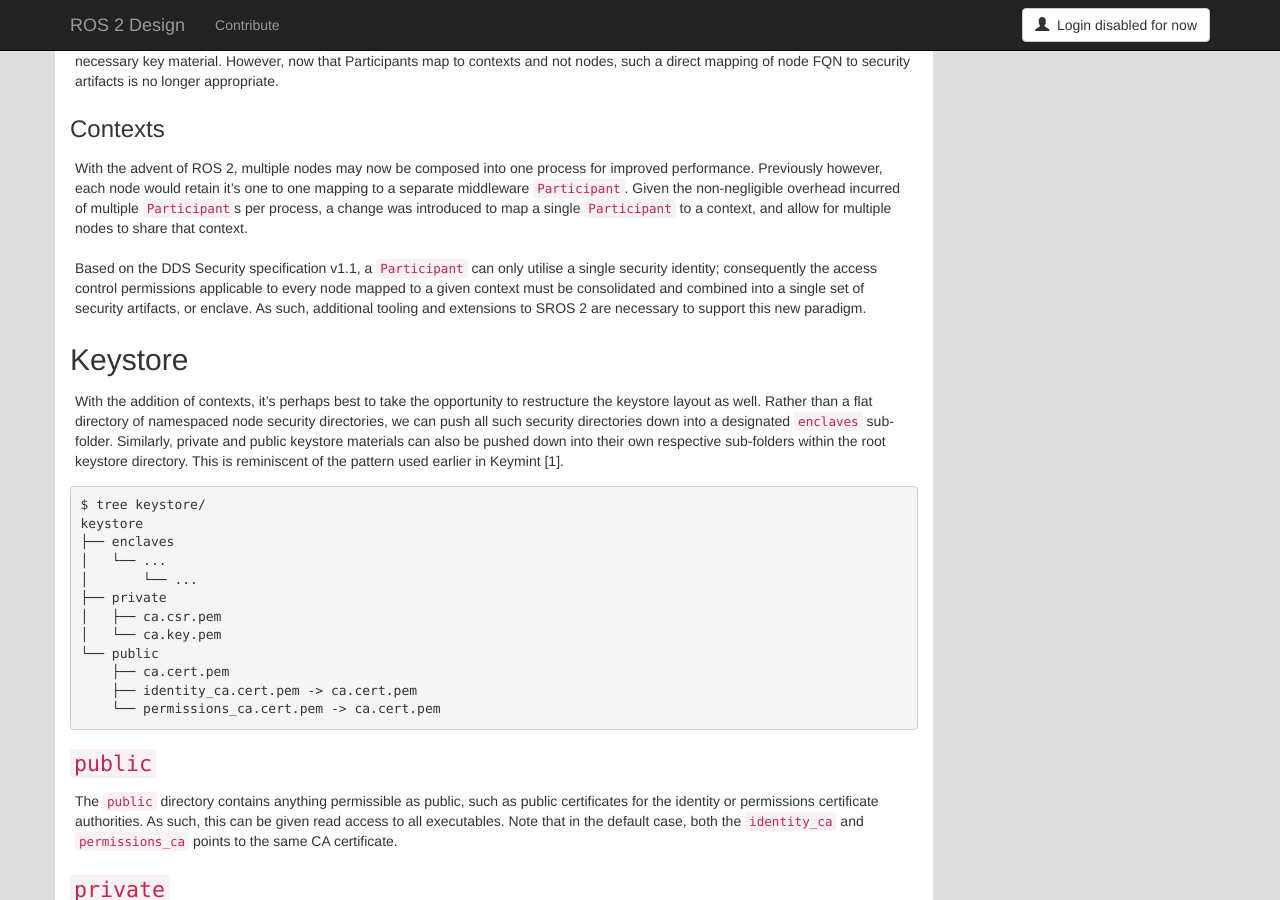
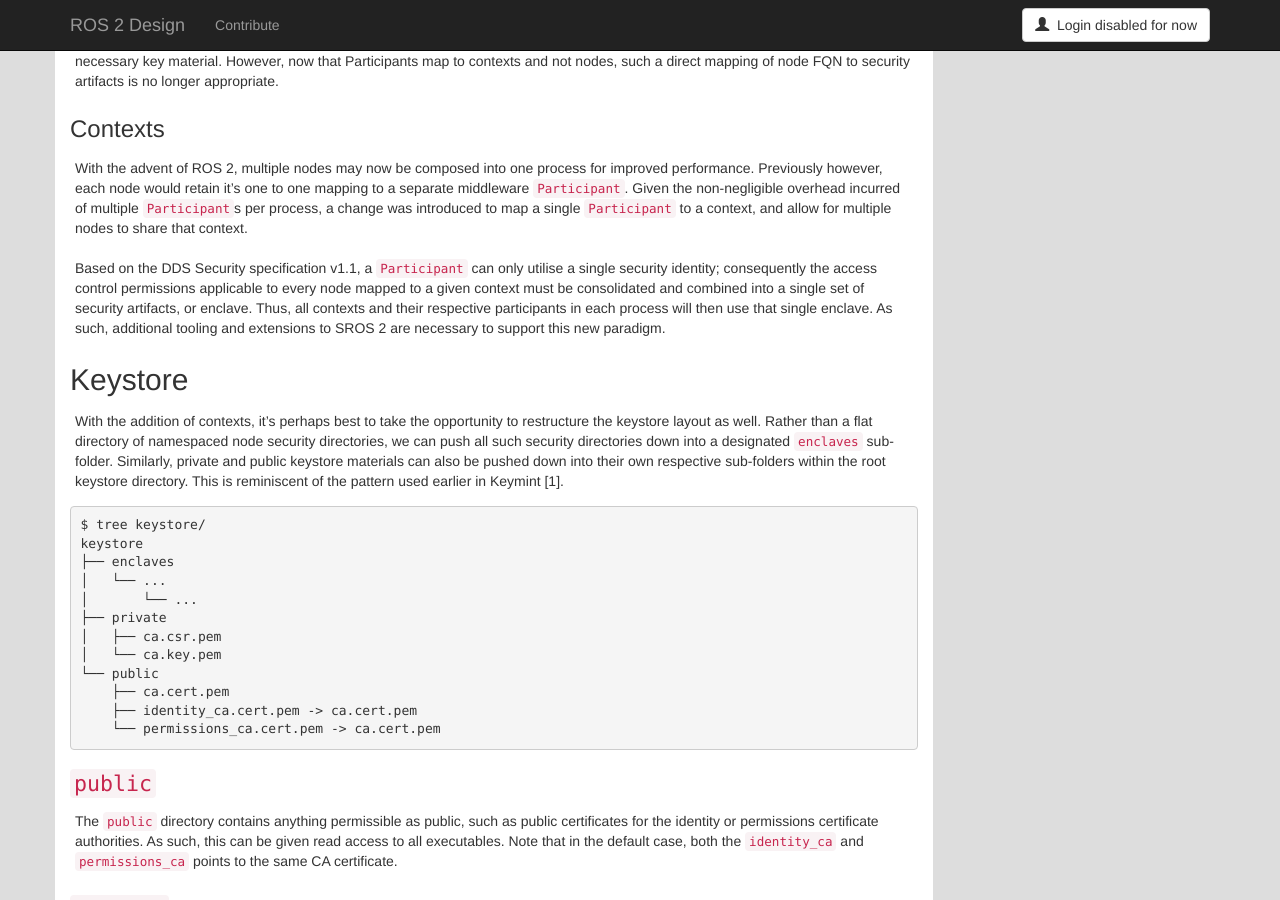
Before and after one commit to ros2/design, a Jekyll site: the page built from articles/ros2_security_enclaves.md, in a window 1280 px wide and 900 px high, scrolled down 667 px. Built offline with Jekyll 4.4.1, drawn with Linux system fonts in a browser that asks for light colours; nearby versions of some CDN libraries.

Commit message:
Editorial clarifications

```diff
--- a/articles/ros2_security_enclaves.md
+++ b/articles/ros2_security_enclaves.md
@@ -55,6 +55,7 @@ Previously however, each node would retain it's one to one mapping to a separate
 Given the non-negligible overhead incurred of multiple ``Participant``s per process, a change was introduced to map a single ``Participant`` to a context, and allow for multiple nodes to share that context.
 
 Based on the DDS Security specification v1.1, a ``Participant`` can only utilise a single security identity; consequently the access control permissions applicable to every node mapped to a given context must be consolidated and combined into a single set of security artifacts, or enclave.
+Thus, all contexts and their respective participants in each process will then use that single enclave.
 As such, additional tooling and extensions to SROS 2 are necessary to support this new paradigm.
 
 ## Keystore
```
Also changed, not shown: articles/ros2_access_control_policies.md (+4 -0 lines).
